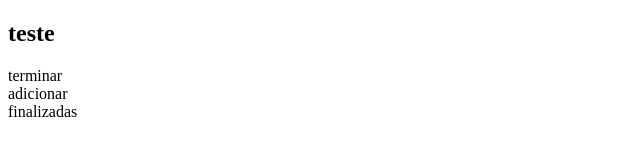
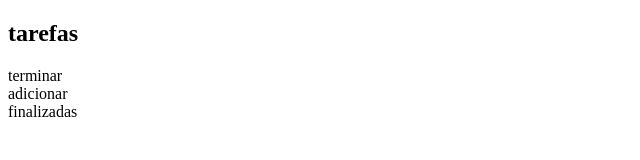
Before and after one commit to estrela801/gerenciador-de-tarefas, a plain HTML site: page index.html in a window 1280 px wide. Shown: the full height of the page, 0-640 px from the left. Drawn offline with Linux system fonts and the light colour scheme.

Commit message:
feat: alterando titulo

```diff
--- a/index.html
+++ b/index.html
@@ -8,7 +8,7 @@
 </head>
 <body>
     <section class="container-geral">
-        <h1 class="titulo-pagina">teste</h1>
+        <h1 class="titulo-pagina">tarefas</h1>
         <div class="pai-titulos">
             <div class="terminar">terminar</div>
             <div class="adicionar">adicionar</div>
```
